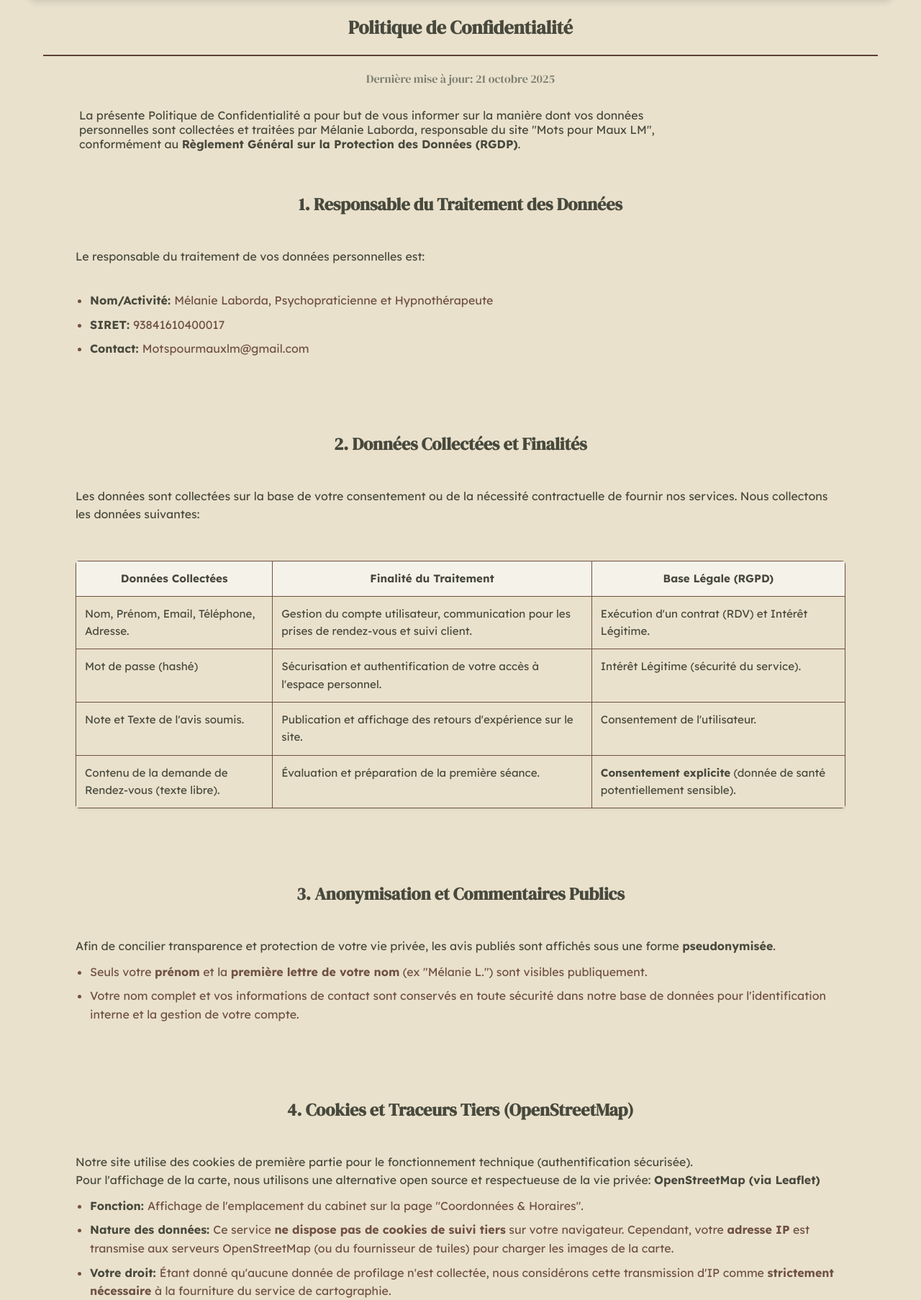
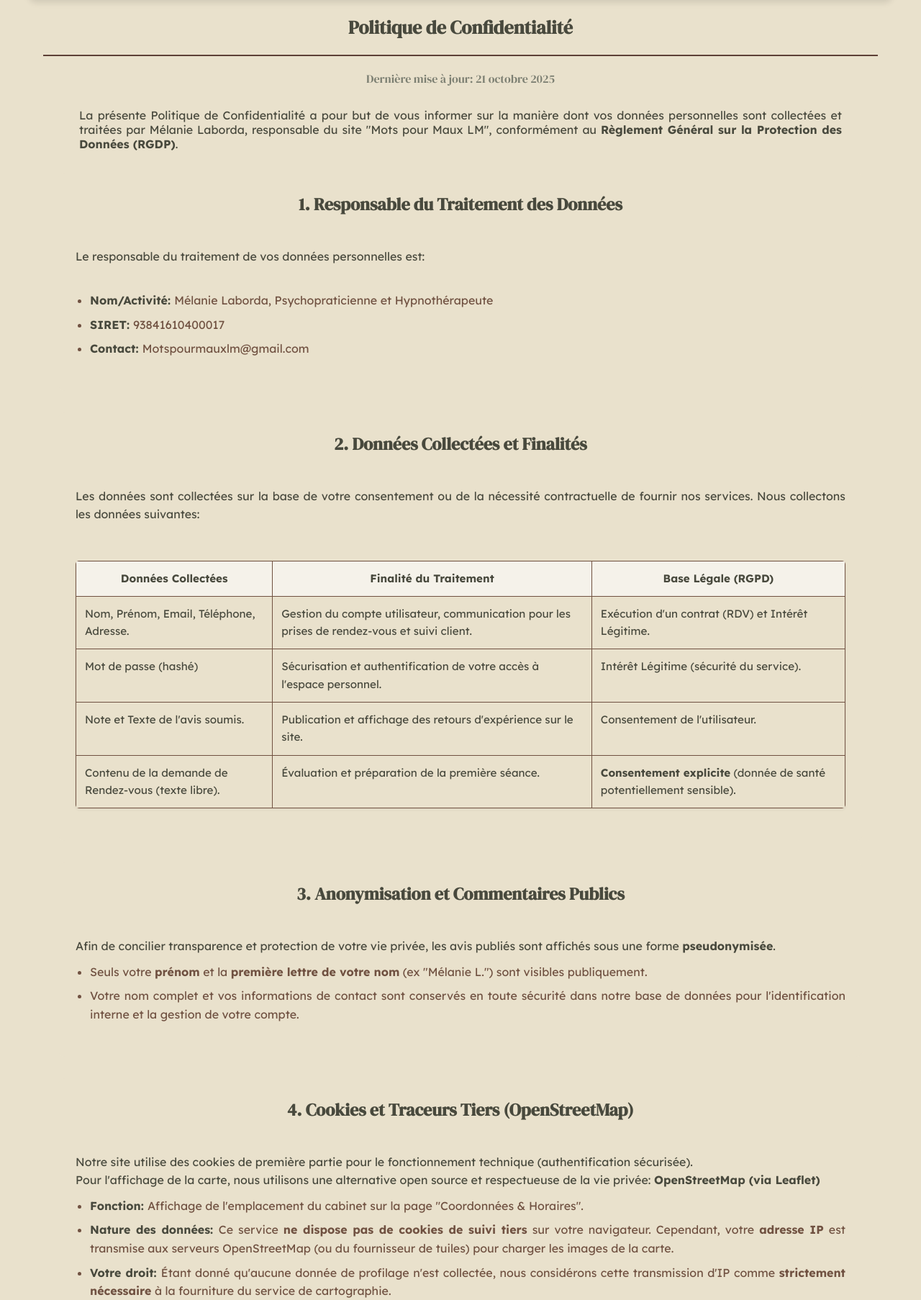
Before and after one commit to Delphes1980/Mots-pour-mauxLM, a Flask app: page /politique in a window 1280 px wide. Shown: the part 152-1958 px from the top of the page at 72% size. Run offline with Flask 3, Linux system fonts and the light colour scheme; parts of the project's set-up code (start-up, migrations or seed data) failed here and were passed over.

Commit message:
Change the text alignment
Change the text alignment for the privacy policy page from start to justify.

```diff
--- a/app/services/AppointmentService.py
+++ b/app/services/AppointmentService.py
@@ -72,7 +72,7 @@ class AppointmentService:
                     **context
                 )
             except Exception as e:
-                raise CustomError(f"Echec de l'envoi de l'email de notification pour le RDV {new_appointment.id}. Erreur: {e}", 500) from e
+                raise CustomError(f"Echec de l'envoi de l'accusé de réception pour le RDV {new_appointment.id}. Erreur: {e}", 500) from e
 
         return new_appointment
 
--- a/app/static/css_files/politique_confidentialite.css
+++ b/app/static/css_files/politique_confidentialite.css
@@ -7,13 +7,13 @@
 }
 
 .policy-grid-container p {
-	text-align: left;
+	text-align: justify;
 }
 
 /* Style pour la phrase d'introduction */
 .intro {
-	text-align: left;
-	max-width: 800px;
+	text-align: justify;
+	/* max-width: 1200px; */
 	margin: 30px;
 }
 
@@ -54,7 +54,7 @@
 }
 
 .policy-box p {
-	text-align: left;
+	text-align: justify;
 }
 
 /* Style pour la liste */
@@ -69,7 +69,7 @@
 .policy-list li {
 	margin-bottom: 8px;
 	color: var(--button-hover);
-	text-align: start;
+	text-align: justify;
 }
 
 /* Style pour les titres dans les listes */
```
